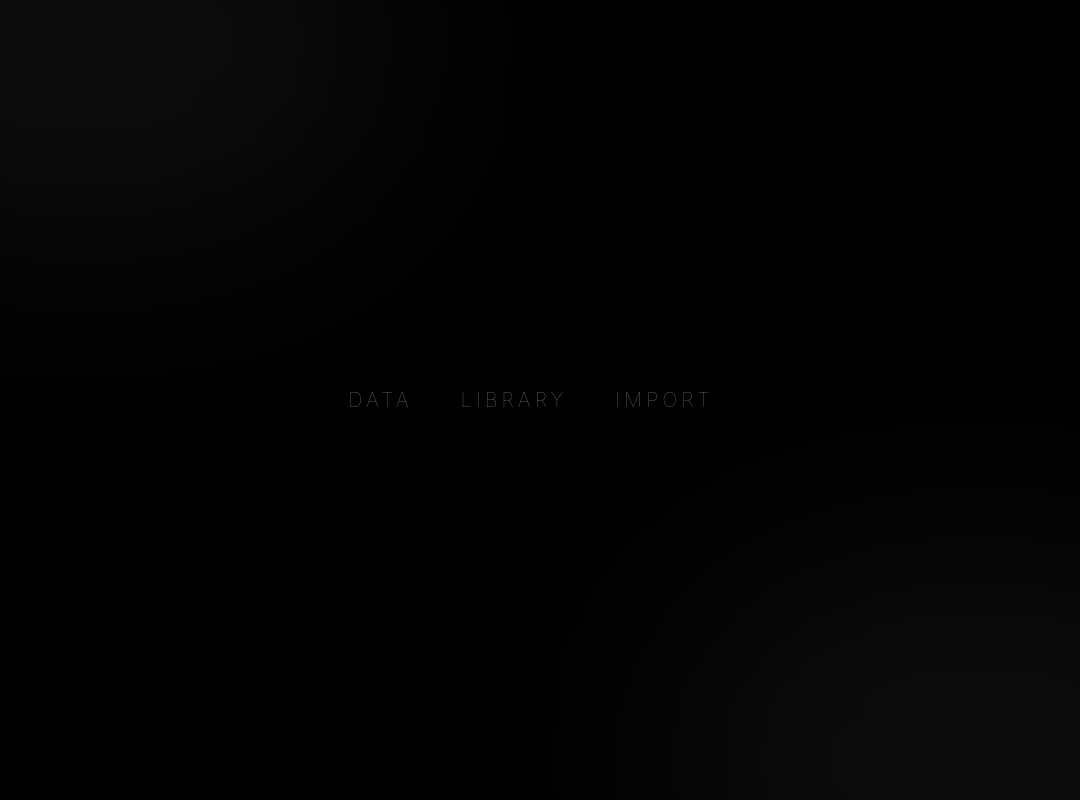
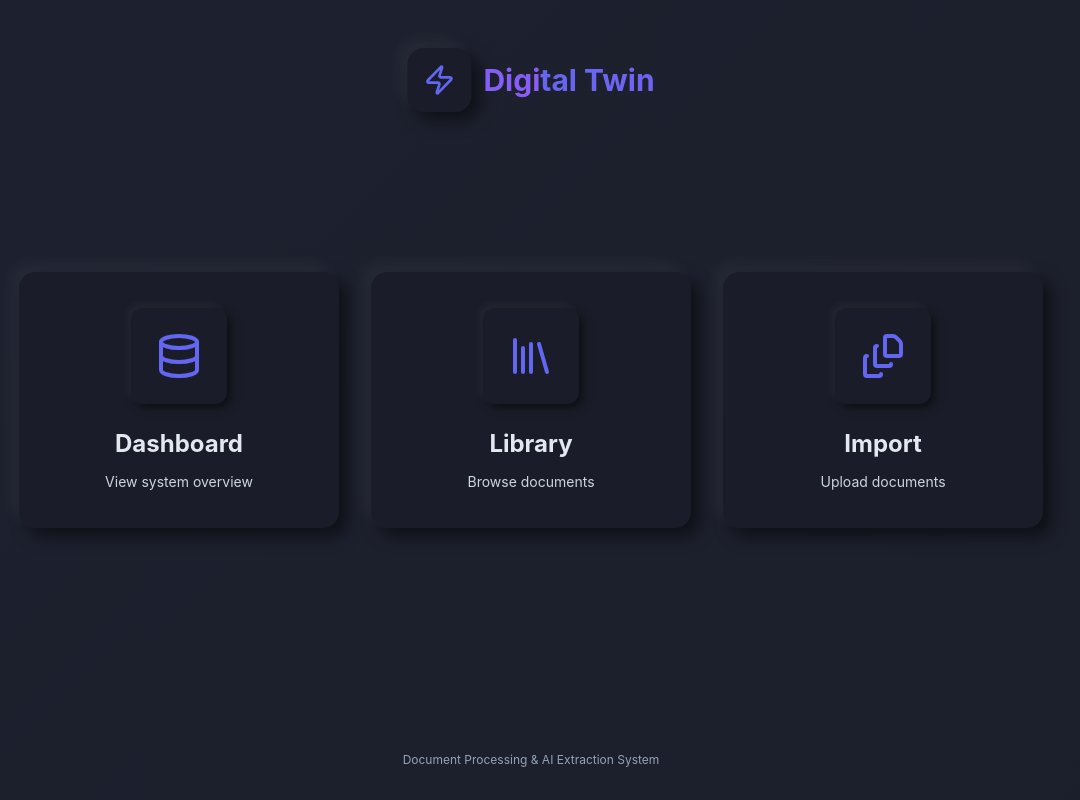
Before and after one commit to CreativeSystemsDevelopment/Digital-Twin, a React app in the folder frontend/: page / in a window 1280 px wide. Shown: the whole page, without its empty margins (109-1189 px from the left). Built offline with nearby package versions, Linux system fonts and the light colour scheme; the HTML template or start-up script is replaced by a standard one.

Commit message:
Update plan: Design complete UI for all application features
Co-authored-by: CreativeSystemsDevelopment <225495769+CreativeSystemsDevelopment@users.noreply.github.com>

```diff
--- a/frontend/src/components/ui/Button.tsx
+++ b/frontend/src/components/ui/Button.tsx
@@ -1,6 +1,7 @@
 import { motion, type HTMLMotionProps } from 'framer-motion';
 import { forwardRef } from 'react';
 import { cn } from '../../lib/utils';
+import { Loader2 } from 'lucide-react';
 
 interface ButtonProps extends HTMLMotionProps<'button'> {
   variant?: 'primary' | 'secondary' | 'ghost';
@@ -10,12 +11,12 @@ interface ButtonProps extends HTMLMotionProps<'button'> {
 
 const Button = forwardRef<HTMLButtonElement, ButtonProps>(
   ({ className, variant = 'primary', size = 'md', isLoading, children, disabled, ...props }, ref) => {
-    const baseStyles = 'relative inline-flex items-center justify-center font-semibold rounded-xl transition-all duration-300 cursor-pointer overflow-hidden';
+    const baseStyles = 'relative inline-flex items-center justify-center font-semibold transition-all duration-200 cursor-pointer';
 
     const variants = {
-      primary: 'bg-gradient-to-r from-cyan-500 to-blue-600 text-white hover:shadow-[0_0_30px_rgba(0,240,255,0.4)] hover:-translate-y-0.5',
-      secondary: 'bg-[var(--bg-tertiary)] text-[var(--text-primary)] border border-white/10 hover:border-cyan-500/50 hover:shadow-[0_0_20px_rgba(0,240,255,0.2)]',
-      ghost: 'bg-transparent text-[var(--text-secondary)] hover:text-[var(--text-primary)] hover:bg-white/5',
+      primary: 'neo-button-primary',
+      secondary: 'neo-button',
+      ghost: 'neo-flat',
     };
 
     const sizes = {
@@ -32,26 +33,14 @@ const Button = forwardRef<HTMLButtonElement, ButtonProps>(
           baseStyles,
           variants[variant],
           sizes[size],
-          (disabled || isLoading) && 'opacity-50 cursor-not-allowed',
           className
         )}
         disabled={disabled || isLoading}
         {...props}
       >
-        {isLoading && (
-          <motion.div
-            className="absolute inset-0 bg-gradient-to-r from-transparent via-white/20 to-transparent"
-            animate={{ x: ['-100%', '100%'] }}
-            transition={{ repeat: Infinity, duration: 1.5, ease: 'linear' }}
-          />
-        )}
         <span className="relative z-10 flex items-center gap-2">
           {isLoading && (
-            <motion.div
-              className="w-4 h-4 border-2 border-current border-t-transparent rounded-full"
-              animate={{ rotate: 360 }}
-              transition={{ repeat: Infinity, duration: 0.8, ease: 'linear' }}
-            />
+            <Loader2 size={16} className="animate-spin" />
           )}
           {children as React.ReactNode}
         </span>
--- a/frontend/src/index.css
+++ b/frontend/src/index.css
@@ -1,47 +1,32 @@
 @import "tailwindcss";
 
-/* Custom CSS Variables for the neomorphic theme */
+/* Custom CSS Variables for the neomorphic theme - DARK MODE DEFAULT */
 :root {
-  /* Neomorphic base colors */
-  --neo-bg: #e0e5ec;
-  --neo-shadow-light: rgba(255, 255, 255, 0.8);
-  --neo-shadow-dark: rgba(163, 177, 198, 0.6);
+  /* Dark neomorphic theme (default) */
+  --neo-bg: #1a1d29;
+  --neo-shadow-light: rgba(255, 255, 255, 0.05);
+  --neo-shadow-dark: rgba(0, 0, 0, 0.5);
 
-  /* Dark mode neomorphic */
-  --neo-bg-dark: #1a1d29;
-  --neo-shadow-light-dark: rgba(255, 255, 255, 0.05);
-  --neo-shadow-dark-dark: rgba(0, 0, 0, 0.5);
-
-  /* Accent colors */
+  /* Accent colors - vibrant for dark theme */
   --accent-primary: #6366f1;
   --accent-success: #10b981;
   --accent-warning: #f59e0b;
   --accent-error: #ef4444;
 
-  /* Text colors */
-  --text-primary: #2d3748;
-  --text-secondary: #718096;
-  --text-muted: #a0aec0;
-
-  /* Dark mode text */
-  --text-primary-dark: #e2e8f0;
-  --text-secondary-dark: #cbd5e0;
-  --text-muted-dark: #718096;
+  /* Dark mode text colors */
+  --text-primary: #e2e8f0;
+  --text-secondary: #cbd5e0;
+  --text-muted: #94a3b8;
 
   /* Gradients */
   --gradient-primary: linear-gradient(135deg, #667eea 0%, #764ba2 100%);
   --gradient-success: linear-gradient(135deg, #10b981 0%, #059669 100%);
   --gradient-accent: linear-gradient(135deg, #6366f1 0%, #8b5cf6 100%);
-}
 
-/* Dark mode */
-.dark {
-  --neo-bg: var(--neo-bg-dark);
-  --neo-shadow-light: var(--neo-shadow-light-dark);
-  --neo-shadow-dark: var(--neo-shadow-dark-dark);
-  --text-primary: var(--text-primary-dark);
-  --text-secondary: var(--text-secondary-dark);
-  --text-muted: var(--text-muted-dark);
+  /* Background variants for depth */
+  --bg-secondary: #141721;
+  --bg-tertiary: #0f1118;
+  --bg-card: rgba(26, 29, 41, 0.8);
 }
 
 /* Base styles */
@@ -223,12 +208,12 @@ body {
   color: var(--text-muted);
 }
 
-/* Animated gradient background */
+/* Animated gradient background - dark theme */
 .bg-gradient-animated {
   background: linear-gradient(
     135deg,
     var(--neo-bg) 0%,
-    #d5dae5 50%,
+    #1e2230 50%,
     var(--neo-bg) 100%
   );
   background-size: 400% 400%;
--- a/frontend/src/pages/Home.tsx
+++ b/frontend/src/pages/Home.tsx
@@ -1,94 +1,119 @@
 import { useState } from 'react';
 import { useNavigate } from 'react-router-dom';
-import { motion, AnimatePresence } from 'framer-motion';
+import { motion } from 'framer-motion';
+import { FileStack, Database, Library, Zap } from 'lucide-react';
 
 export default function Home() {
   const navigate = useNavigate();
-  const [activeModal, setActiveModal] = useState<'import' | null>(null);
-  const [machineId, setMachineId] = useState('');
+  const [hoveredItem, setHoveredItem] = useState<string | null>(null);
 
   const menuItems = [
-    { id: 'data', label: 'Data', action: () => console.log('Data clicked') },
-    { id: 'library', label: 'Library', action: () => console.log('Library clicked') },
-    { id: 'import', label: 'Import', action: () => navigate('/documents') },
+    {
+      id: 'data',
+      label: 'Dashboard',
+      icon: Database,
+      description: 'View system overview',
+      action: () => navigate('/dashboard')
+    },
+    {
+      id: 'library',
+      label: 'Library',
+      icon: Library,
+      description: 'Browse documents',
+      action: () => navigate('/library')
+    },
+    {
+      id: 'import',
+      label: 'Import',
+      icon: FileStack,
+      description: 'Upload documents',
+      action: () => navigate('/documents')
+    },
   ];
 
-  const handleKeyDown = (e: React.KeyboardEvent) => {
-    if (e.key === 'Enter' && machineId.trim()) {
-      console.log('Submitting machine:', machineId);
-      navigate('/documents');
-      setActiveModal(null);
-    }
-  };
+  return (
+    <div className="min-h-screen bg-gradient-animated p-6 md:p-12 flex items-center justify-center overflow-hidden">
 
+      {/* Logo Header */}
+      <motion.div
+        initial={{ opacity: 0, y: -40 }}
+        animate={{ opacity: 1, y: 0 }}
+        transition={{ duration: 0.8, delay: 0.2 }}
+        className="absolute top-12 left-1/2 transform -translate-x-1/2 flex items-center gap-3"
+      >
+        <div className="neo-raised p-4">
+          <Zap size={32} style={{ color: 'var(--accent-primary)' }} />
+        </div>
+        <h1 className="text-3xl font-bold gradient-text">
+          Digital Twin
+        </h1>
+      </motion.div>
+
+      {/* Main Menu */}
+      <div className="relative z-10 grid grid-cols-1 md:grid-cols-3 gap-8 max-w-5xl w-full">
+        {menuItems.map((item, index) => {
+          const Icon = item.icon;
           return (
-    <div className="min-h-screen bg-black text-white/90 flex items-center justify-center selection:bg-white/20 font-light overflow-hidden">
+            <motion.div
+              key={item.id}
+              initial={{ opacity: 0, y: 40 }}
+              animate={{ opacity: 1, y: 0 }}
+              transition={{ duration: 0.6, delay: 0.4 + index * 0.1 }}
+              onMouseEnter={() => setHoveredItem(item.id)}
+              onMouseLeave={() => setHoveredItem(null)}
+            >
+              <button
+                onClick={item.action}
+                className="neo-raised w-full h-64 p-8 flex flex-col items-center justify-center text-center group"
+              >
+                <motion.div
+                  animate={hoveredItem === item.id ? { scale: 1.1, rotate: 5 } : { scale: 1, rotate: 0 }}
+                  transition={{ duration: 0.3 }}
+                  className="neo-flat p-6 rounded-full mb-6"
+                >
+                  <Icon size={48} style={{ color: 'var(--accent-primary)' }} />
+                </motion.div>
 
-      {/* Ambient Background Glow */}
-      <div className="fixed inset-0 pointer-events-none">
-        <div className="absolute top-[-20%] left-[-10%] w-[50%] h-[50%] bg-white/5 rounded-full blur-[120px]" />
-        <div className="absolute bottom-[-20%] right-[-10%] w-[50%] h-[50%] bg-white/5 rounded-full blur-[120px]" />
+                <h2
+                  className="text-2xl font-bold mb-3"
+                  style={{ color: 'var(--text-primary)' }}
+                >
+                  {item.label}
+                </h2>
+
+                <p
+                  className="text-sm"
+                  style={{ color: 'var(--text-secondary)' }}
+                >
+                  {item.description}
+                </p>
+
+                {hoveredItem === item.id && (
+                  <motion.div
+                    initial={{ width: 0 }}
+                    animate={{ width: '60%' }}
+                    transition={{ duration: 0.3 }}
+                    className="h-1 rounded-full mt-6"
+                    style={{ background: 'var(--gradient-accent)' }}
+                  />
+                )}
+              </button>
+            </motion.div>
+          );
+        })}
       </div>
 
-      {/* Main Menu */}
-      <div className="relative z-10 flex gap-12 items-center">
-        {menuItems.map((item) => (
-          <motion.button
-            key={item.id}
-            onClick={item.action}
-            whileHover={{ scale: 1.1 }}
-            whileTap={{ scale: 0.95 }}
-            className="group relative py-2"
-          >
-            <span className="text-xl font-thin tracking-[0.2em] text-white/40 group-hover:text-white transition-all duration-500 uppercase group-hover:drop-shadow-[0_0_10px_rgba(255,255,255,0.5)]">
-              {item.label}
-            </span>
-          </motion.button>
-        ))}
-      </div>
-
-      {/* Import Modal */}
-      <AnimatePresence>
-        {activeModal === 'import' && (
-          <div className="fixed inset-0 z-50 flex items-center justify-center px-4">
-            {/* Backdrop */}
+      {/* Footer */}
       <motion.div
         initial={{ opacity: 0 }}
         animate={{ opacity: 1 }}
-              exit={{ opacity: 0 }}
-              onClick={() => setActiveModal(null)}
-              className="absolute inset-0 bg-black/80 backdrop-blur-sm"
-            />
-
-            {/* Modal Content */}
-            <motion.div
-              initial={{ opacity: 0, scale: 0.95, filter: 'blur(10px)' }}
-              animate={{ opacity: 1, scale: 1, filter: 'blur(0px)' }}
-              exit={{ opacity: 0, scale: 0.95, filter: 'blur(10px)' }}
-              className="relative"
+        transition={{ duration: 0.8, delay: 1 }}
+        className="absolute bottom-8 left-1/2 transform -translate-x-1/2"
       >
-              <div className="flex items-baseline gap-4">
-                <label
-                  htmlFor="machine-id"
-                  className="text-xl font-thin text-white/60 uppercase tracking-[0.2em] whitespace-nowrap"
-                >
-                  Machine -
-                </label>
-                <input
-                  id="machine-id"
-                  type="text"
-                  value={machineId}
-                  onChange={(e) => setMachineId(e.target.value)}
-                  onKeyDown={handleKeyDown}
-                  placeholder="enter name"
-                  className="bg-transparent border-none outline-none focus:outline-none focus:ring-0 focus:border-none ring-0 text-xl font-thin text-white placeholder-white/20 tracking-wider w-64"
-                  autoFocus
-                />
-              </div>
+        <p className="text-xs" style={{ color: 'var(--text-muted)' }}>
+          Document Processing & AI Extraction System
+        </p>
       </motion.div>
-          </div>
-        )}
-      </AnimatePresence>
     </div>
   );
 }
```
Also changed, not shown: frontend/src/components/ui/Card.tsx (+6 -9 lines). Lines whose indentation alone changed are shown as unchanged.
